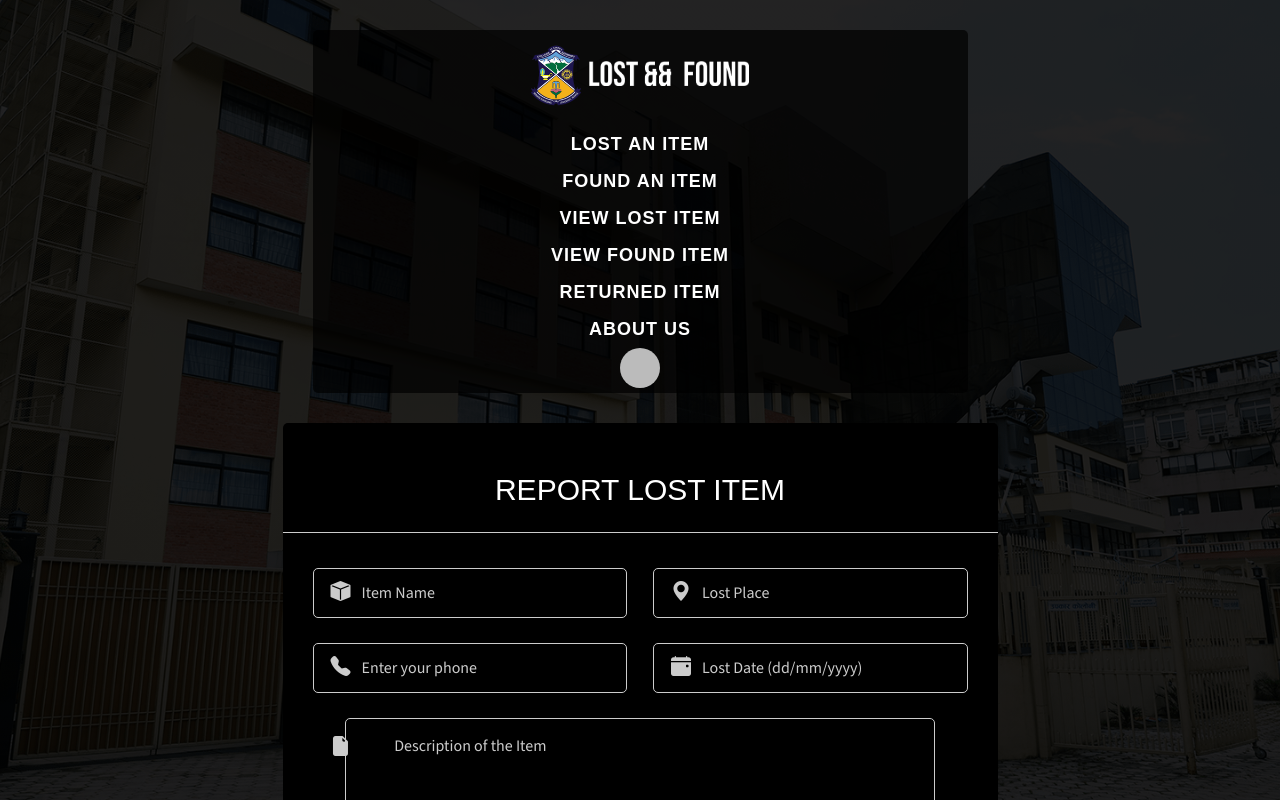
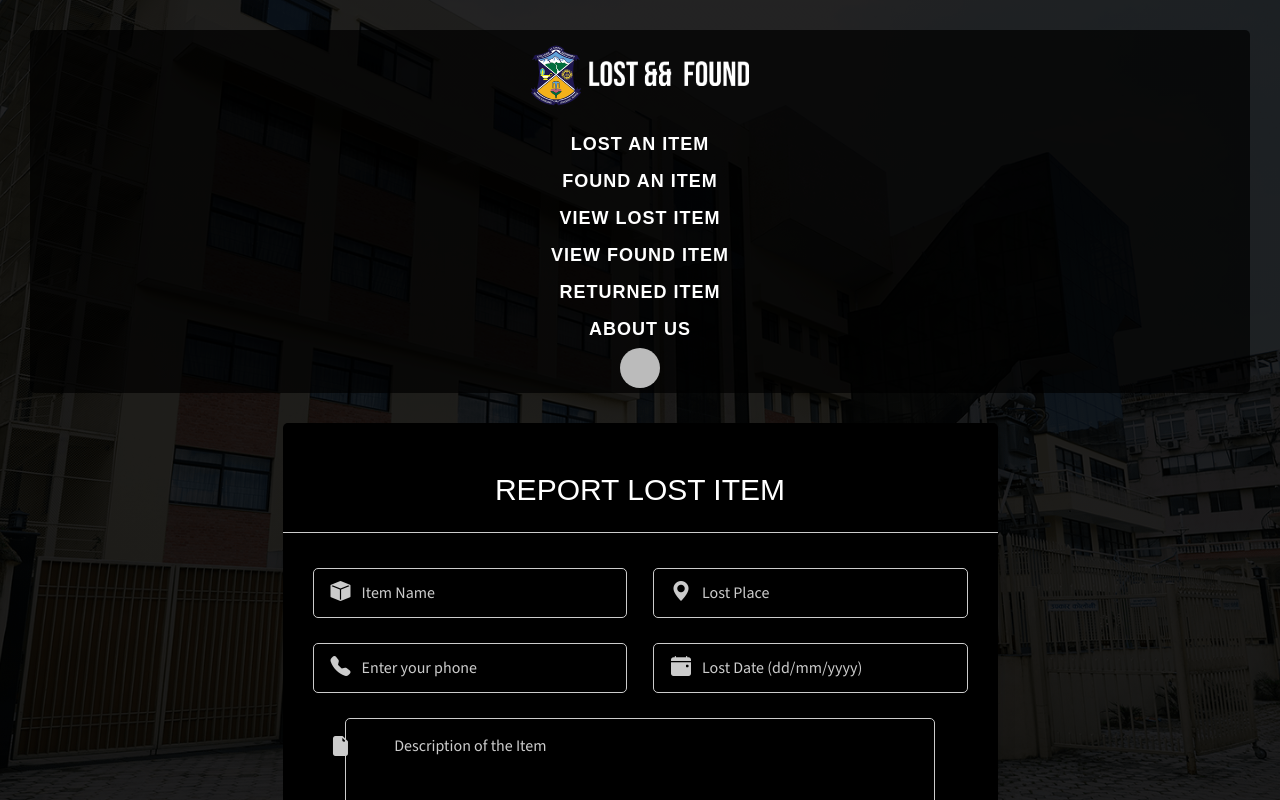
Before and after one commit to SelAshyn/lost_and_found, a Next.js app: page /components/LostItem in a window 1280 px wide. Shown: the top 800 px of the page. Built offline with nearby package versions, Linux system fonts and the light colour scheme; no server answers; sample sign-in values are in the browser's storage; a web font is replaced by a local one.

Commit message:
Update style.css

```diff
--- a/app/components/LostItem/style.css
+++ b/app/components/LostItem/style.css
@@ -1,19 +1,12 @@
 
-body{
-    display: flex;
-    padding: 0 10px;
-    min-height: 100vh;
-    align-items: center;
-    justify-content: center;
-    box-sizing: border-box;
-    color: #fff;
-  }
-  .wrapper{
+
+.wrapper{
     margin: 0;
     padding: 0;
     font-family: "Poppins", sans-serif;
     width: 715px;
     background: #000000;
+    color: white;
     border-radius: 5px;
     box-shadow: 10px 10px 10px rgba(0,0,0,0.05);
   }
```
